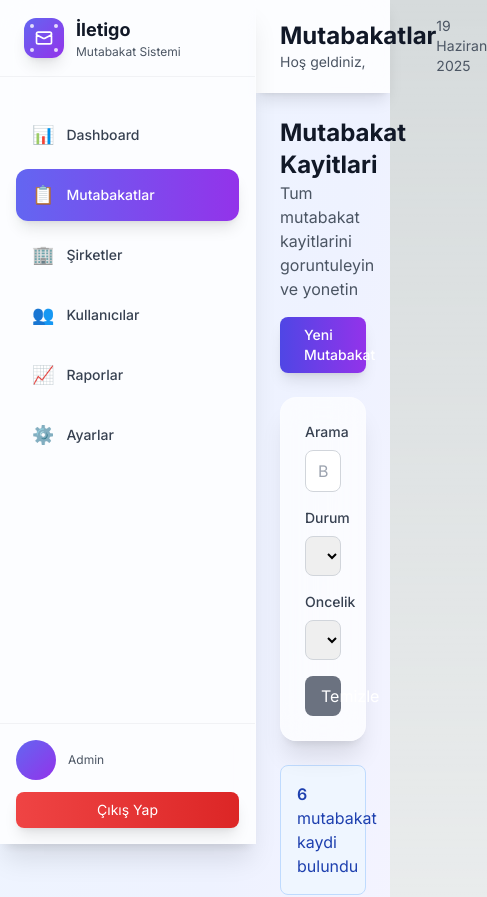
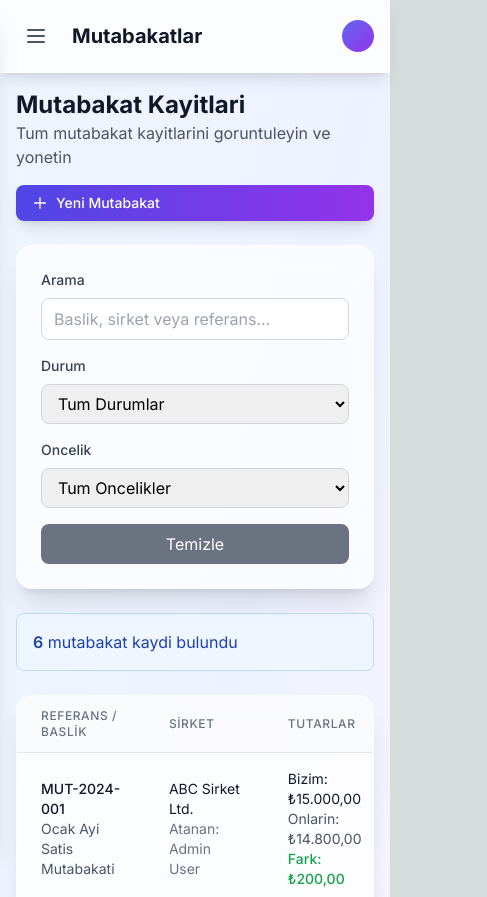
Before and after one commit to Hakanyildirimdan/iletigo, a Next.js app: page /dashboard/reconciliations in a window 390 px wide. Shown: the top 897 px of the page, 487 px wide, since content can reach past the window. Built offline with nearby package versions, Linux system fonts and the light colour scheme; sample sign-in values are in the browser's storage.

Commit message:
Make sidebar mobile responsive with hamburger menu

```diff
--- a/app/dashboard/layout.tsx
+++ b/app/dashboard/layout.tsx
@@ -11,6 +11,7 @@ export default function DashboardLayout({
   children: React.ReactNode
 }) {
   const [user, setUser] = useState<any>(null)
+  const [mobileMenuOpen, setMobileMenuOpen] = useState(false)
   const router = useRouter()
   const pathname = usePathname()
 
@@ -47,6 +48,10 @@ export default function DashboardLayout({
     { name: 'Ayarlar', href: '/dashboard/settings', icon: '⚙️' },
   ]
 
+  const closeMobileMenu = () => {
+    setMobileMenuOpen(false)
+  }
+
   if (!user) {
     return (
       <div className="min-h-screen flex items-center justify-center bg-gradient-to-br from-blue-50 via-indigo-50 to-purple-50">
@@ -57,8 +62,17 @@ export default function DashboardLayout({
 
   return (
     <div className="min-h-screen bg-gradient-to-br from-blue-50 via-indigo-50 to-purple-50">
-      {/* Sidebar */}
-      <div className="fixed inset-y-0 left-0 z-50 w-64 bg-white/80 backdrop-blur-lg shadow-xl border-r border-white/20">
+      {/* Mobile menu overlay */}
+      {mobileMenuOpen && (
+        <div
+          className="fixed inset-0 z-40 bg-black bg-opacity-50 lg:hidden"
+          onClick={closeMobileMenu}
+        ></div>
+      )}
+
+      {/* Desktop Sidebar */}
+      <div className="hidden lg:fixed lg:inset-y-0 lg:left-0 lg:z-50 lg:block lg:w-64 lg:bg-white/80 lg:backdrop-blur-lg lg:shadow-xl lg:border-r lg:border-white/20">
+        <div className="flex flex-col h-full">
           {/* Logo */}
           <div className="flex items-center px-6 py-4 border-b border-gray-200/50">
             <div className="relative">
@@ -79,7 +93,7 @@ export default function DashboardLayout({
           </div>
 
           {/* Navigation */}
-        <nav className="mt-8 px-4">
+          <nav className="flex-1 mt-8 px-4">
             <div className="space-y-2">
               {navigation.map((item) => {
                 const isActive = pathname === item.href
@@ -102,7 +116,7 @@ export default function DashboardLayout({
           </nav>
 
           {/* User Info */}
-        <div className="absolute bottom-0 left-0 right-0 p-4 border-t border-gray-200/50">
+          <div className="p-4 border-t border-gray-200/50">
             <div className="flex items-center space-x-3 mb-3">
               <div className="w-10 h-10 bg-gradient-to-br from-indigo-500 to-purple-600 rounded-full flex items-center justify-center text-white font-semibold">
                 {user?.first_name?.[0]}{user?.last_name?.[0]}
@@ -122,21 +136,118 @@ export default function DashboardLayout({
             </button>
           </div>
         </div>
+      </div>
+
+      {/* Mobile Sidebar */}
+      <div className={`fixed inset-y-0 left-0 z-50 w-64 bg-white/95 backdrop-blur-lg shadow-xl transform transition-transform duration-300 ease-in-out lg:hidden ${
+        mobileMenuOpen ? 'translate-x-0' : '-translate-x-full'
+      }`}>
+        <div className="flex flex-col h-full">
+          {/* Mobile Logo & Close */}
+          <div className="flex items-center justify-between px-6 py-4 border-b border-gray-200/50">
+            <div className="flex items-center">
+              <div className="relative">
+                <div className="w-8 h-8 bg-gradient-to-br from-indigo-500 to-purple-600 rounded-lg flex items-center justify-center shadow-lg">
+                  <svg className="w-4 h-4 text-white" fill="none" stroke="currentColor" viewBox="0 0 24 24">
+                    <path strokeLinecap="round" strokeLinejoin="round" strokeWidth={2} d="M3 8l7.89 4.26a2 2 0 002.22 0L21 8M5 19h14a2 2 0 002-2V7a2 2 0 00-2-2H5a2 2 0 00-2 2v10a2 2 0 002 2z" />
+                  </svg>
+                </div>
+              </div>
+              <div className="ml-3">
+                <h1 className="text-lg font-bold text-gray-900">İletigo</h1>
+              </div>
+            </div>
+            <button
+              onClick={closeMobileMenu}
+              className="p-2 rounded-lg text-gray-600 hover:text-gray-900 hover:bg-gray-100"
+            >
+              <svg className="w-6 h-6" fill="none" stroke="currentColor" viewBox="0 0 24 24">
+                <path strokeLinecap="round" strokeLinejoin="round" strokeWidth={2} d="M6 18L18 6M6 6l12 12" />
+              </svg>
+            </button>
+          </div>
+
+          {/* Mobile Navigation */}
+          <nav className="flex-1 mt-6 px-4">
+            <div className="space-y-2">
+              {navigation.map((item) => {
+                const isActive = pathname === item.href
+                return (
+                  <Link
+                    key={item.name}
+                    href={item.href}
+                    onClick={closeMobileMenu}
+                    className={`w-full flex items-center px-4 py-3 text-sm font-medium rounded-xl transition-all duration-200 ${
+                      isActive
+                        ? 'bg-gradient-to-r from-indigo-500 to-purple-600 text-white shadow-lg'
+                        : 'text-gray-700 hover:bg-white/50 hover:text-indigo-600'
+                    }`}
+                  >
+                    <span className="text-lg mr-3">{item.icon}</span>
+                    {item.name}
+                  </Link>
+                )
+              })}
+            </div>
+          </nav>
+
+          {/* Mobile User Info */}
+          <div className="p-4 border-t border-gray-200/50">
+            <div className="flex items-center space-x-3 mb-3">
+              <div className="w-10 h-10 bg-gradient-to-br from-indigo-500 to-purple-600 rounded-full flex items-center justify-center text-white font-semibold">
+                {user?.first_name?.[0]}{user?.last_name?.[0]}
+              </div>
+              <div>
+                <p className="text-sm font-medium text-gray-900">
+                  {user?.first_name} {user?.last_name}
+                </p>
+                <p className="text-xs text-gray-600 capitalize">{user?.role}</p>
+              </div>
+            </div>
+            <button
+              onClick={handleLogout}
+              className="w-full px-4 py-2 text-sm text-white bg-gradient-to-r from-red-500 to-red-600 hover:from-red-600 hover:to-red-700 rounded-lg transition-all duration-200 shadow-lg hover:shadow-xl"
+            >
+              Çıkış Yap
+            </button>
+          </div>
+        </div>
+      </div>
 
       {/* Main Content */}
-      <div className="pl-64">
-        {/* Top Header */}
-        <header className="bg-white/80 backdrop-blur-lg shadow-lg border-b border-white/20 px-6 py-4">
+      <div className="lg:pl-64">
+        {/* Mobile Top Header */}
+        <header className="bg-white/80 backdrop-blur-lg shadow-lg border-b border-white/20 px-4 py-4 lg:px-6">
           <div className="flex items-center justify-between">
-            <div>
-              <h2 className="text-2xl font-bold text-gray-900">
+            {/* Mobile Menu Button */}
+            <button
+              onClick={() => setMobileMenuOpen(true)}
+              className="lg:hidden p-2 rounded-lg text-gray-600 hover:text-gray-900 hover:bg-gray-100"
+            >
+              <svg className="w-6 h-6" fill="none" stroke="currentColor" viewBox="0 0 24 24">
+                <path strokeLinecap="round" strokeLinejoin="round" strokeWidth={2} d="M4 6h16M4 12h16M4 18h16" />
+              </svg>
+            </button>
+
+            {/* Page Title */}
+            <div className="flex-1 lg:flex-none ml-4 lg:ml-0">
+              <h2 className="text-xl lg:text-2xl font-bold text-gray-900">
                 {navigation.find(item => item.href === pathname)?.name || 'Dashboard'}
               </h2>
-              <p className="text-sm text-gray-600">
+              <p className="text-sm text-gray-600 hidden lg:block">
                 Hoş geldiniz, {user?.first_name}
               </p>
             </div>
-            <div className="flex items-center space-x-4">
+
+            {/* Mobile User Avatar */}
+            <div className="lg:hidden">
+              <div className="w-8 h-8 bg-gradient-to-br from-indigo-500 to-purple-600 rounded-full flex items-center justify-center text-white font-semibold text-sm">
+                {user?.first_name?.[0]}{user?.last_name?.[0]}
+              </div>
+            </div>
+
+            {/* Desktop Date */}
+            <div className="hidden lg:flex items-center space-x-4">
               <div className="text-sm text-gray-600">
                 {new Date().toLocaleDateString('tr-TR', {
                   day: 'numeric',
@@ -149,7 +260,7 @@ export default function DashboardLayout({
         </header>
 
         {/* Page Content */}
-        <main className="p-6">
+        <main className="p-4 lg:p-6">
           {children}
         </main>
       </div>
```
Lines whose indentation alone changed are shown as unchanged.
